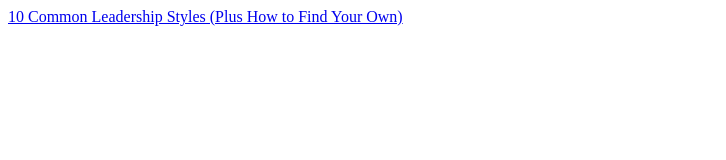
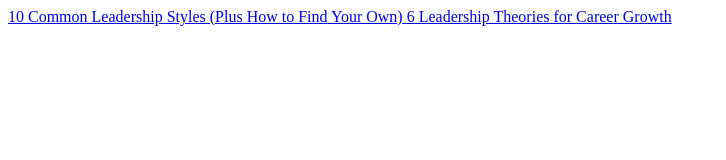
Before and after one commit to rajusblog/rajusblog.github.io, a plain HTML site: page index.html in a window 1280 px wide. Shown: the whole page, without its empty margins (0-726 px from the left). Drawn offline with Linux system fonts and the light colour scheme.

Commit message:
Update index.html

```diff
--- a/index.html
+++ b/index.html
@@ -1 +1,2 @@
 <a href="https://www.indeed.com/career-advice/career-development/10-common-leadership-styles"> 10 Common Leadership Styles (Plus How to Find Your Own) </a>
+<a href="https://www.indeed.com/career-advice/career-development/leadership-styles-and-theories?from=cg_yt"> 6 Leadership Theories for Career Growth </a>
```
